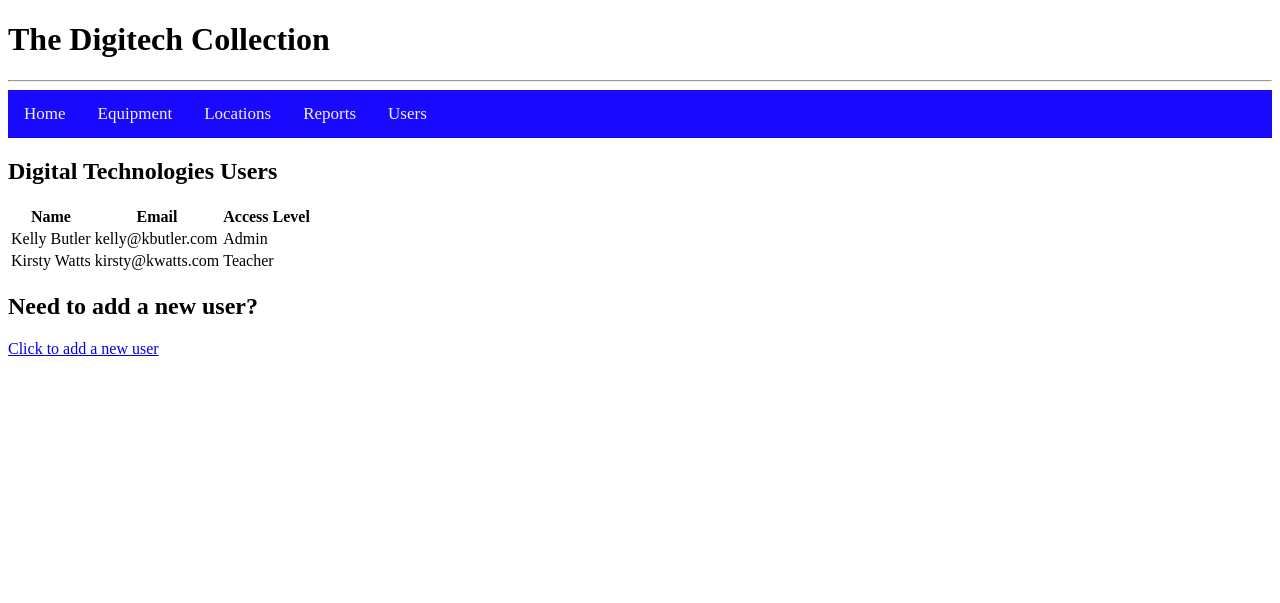
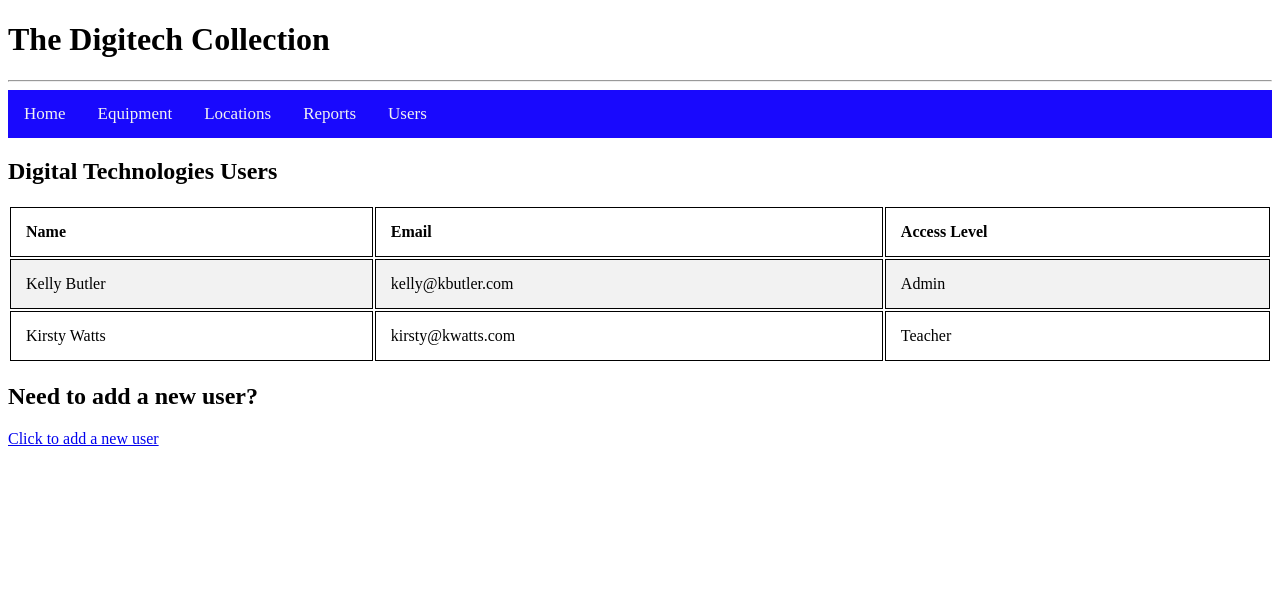
Before and after one commit to butlerk/digitech_collection, a Flask app: page /users in a window 1280 px wide. Shown: the top 603 px of the page. Run offline with Flask 2, Linux system fonts and the light colour scheme.

Commit message:
Added css for table borders and colour

```diff
--- a/app/static/css/site.css
+++ b/app/static/css/site.css
@@ -40,3 +40,18 @@
     text-indent: 10px;
     padding: 14px 16px;
   }
+
+table {
+
+    width: 100%;
+  }
+
+th, td {
+  border: 1px solid black;
+  padding: 15px;
+  text-align: left;
+  }
+
+tr:nth-child(even) {
+    background-color: #f2f2f2;
+  }
--- a/app/templates/menu.html
+++ b/app/templates/menu.html
@@ -32,9 +32,6 @@
            Contact details: thedigitechcollection@dc.com
         </footer>
 
-
-
-
     </body>
 
 
--- a/app/templates/users.html
+++ b/app/templates/users.html
@@ -27,7 +27,6 @@
 
         <a href = "{{ url_for('new_user') }}">Click to add a new user</a>
 
-</p>
-
+    </body>
 
 {% endblock %}
```
